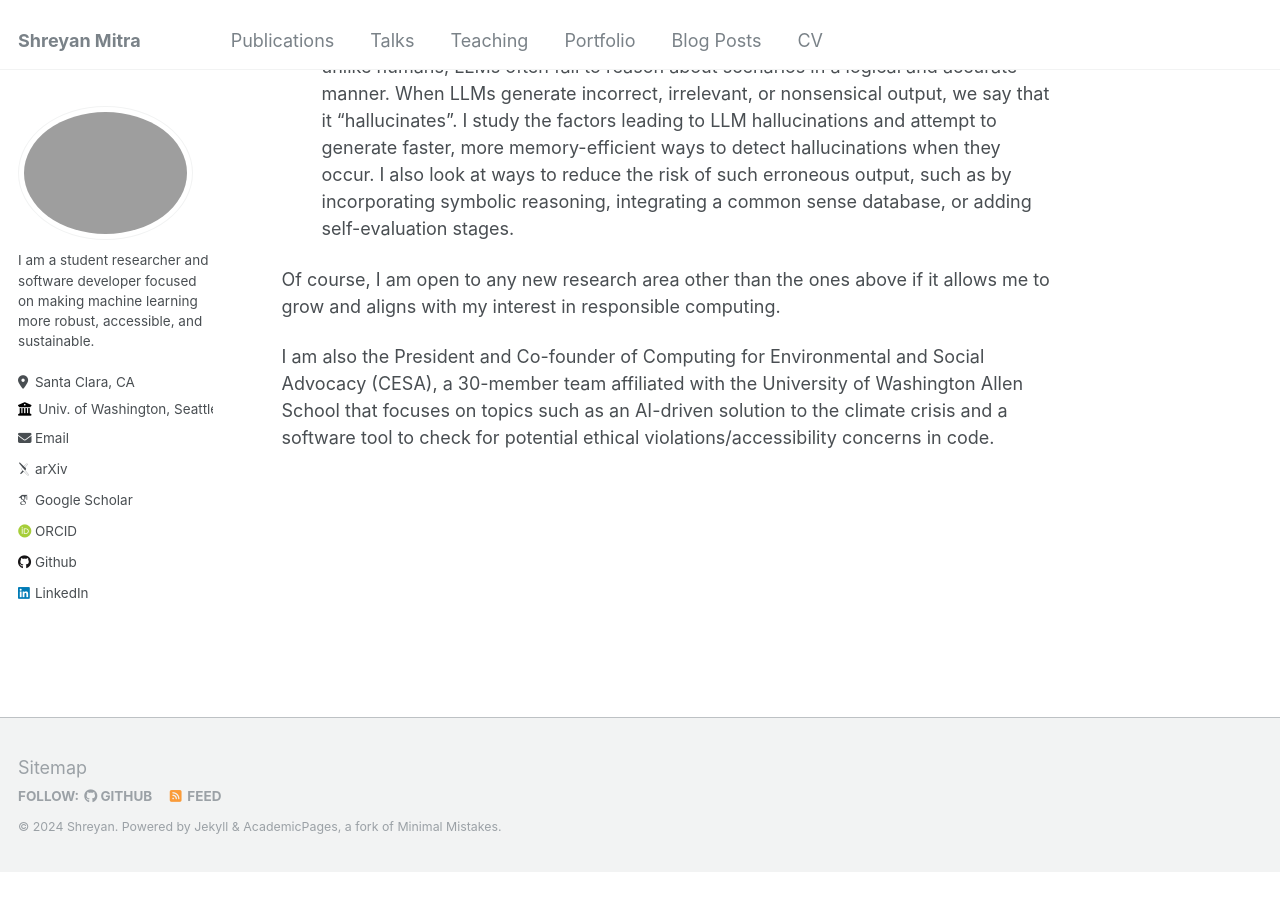
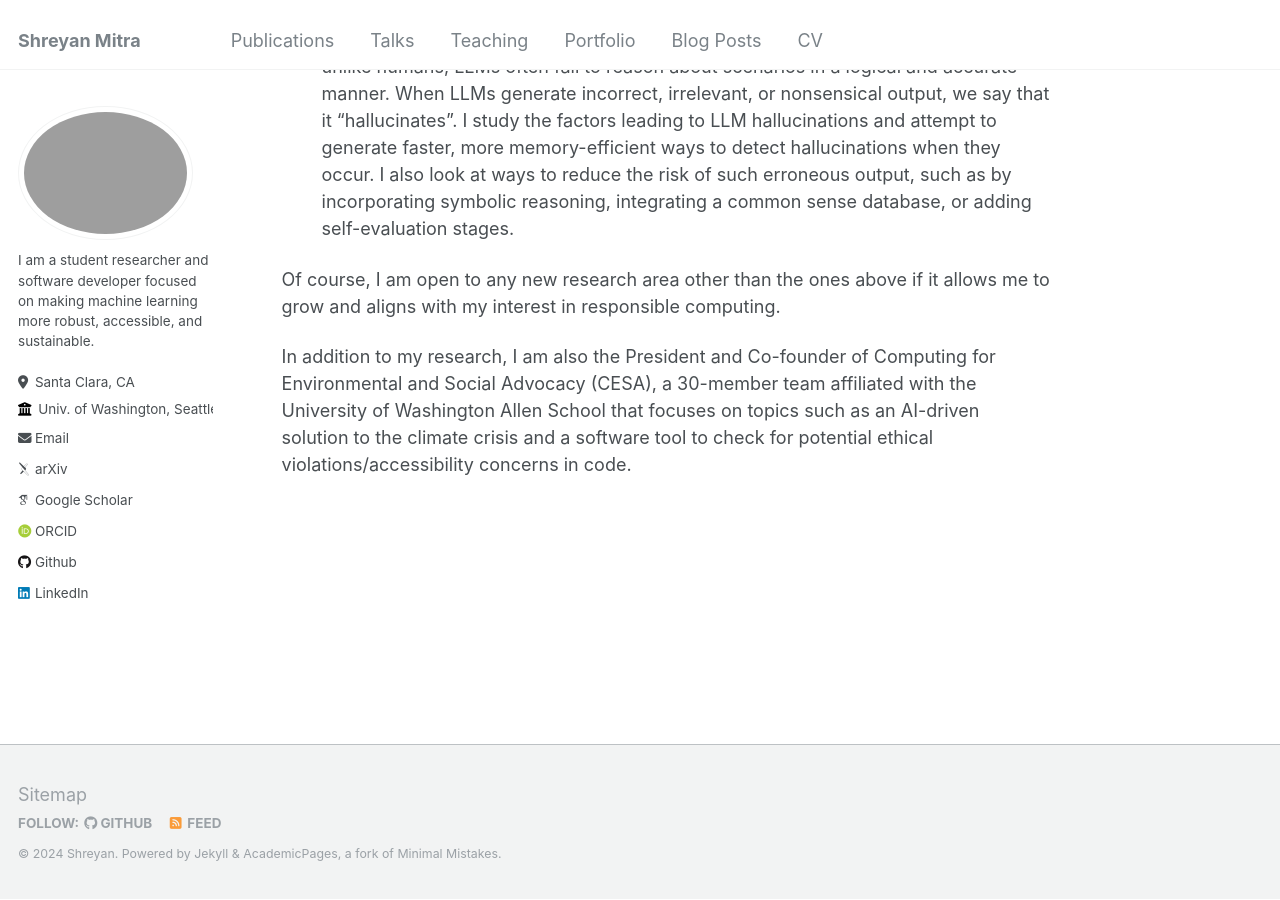
Before and after one commit to shreyanmitra/shreyanmitra.github.io, a Jekyll site: the page built from _pages/about.md, in a window 1280 px wide and 900 px high, scrolled down 977 px. Built offline with Jekyll 4.4.1, drawn with Linux system fonts in a browser that asks for light colours; emoji names are drawn with the system emoji font; some web fonts are replaced; before the commit the page ends 1850 px from its top, so only the background shows below that.

Commit message:
Update about.md

```diff
--- a/_pages/about.md
+++ b/_pages/about.md
@@ -27,4 +27,4 @@ Large language models (LLMs) like ChatGPT or Llama have gained widespread popula
 
 Of course, I am open to any new research area other than the ones above if it allows me to grow and aligns with my interest in responsible computing.
 
-I am also the President and Co-founder of Computing for Environmental and Social Advocacy (CESA), a 30-member team affiliated with the University of Washington Allen School that focuses on topics such as an AI-driven solution to the climate crisis and a software tool to check for potential ethical violations/accessibility concerns in code.
+In addition to my research, I am also the President and Co-founder of Computing for Environmental and Social Advocacy (CESA), a 30-member team affiliated with the University of Washington Allen School that focuses on topics such as an AI-driven solution to the climate crisis and a software tool to check for potential ethical violations/accessibility concerns in code.
```
